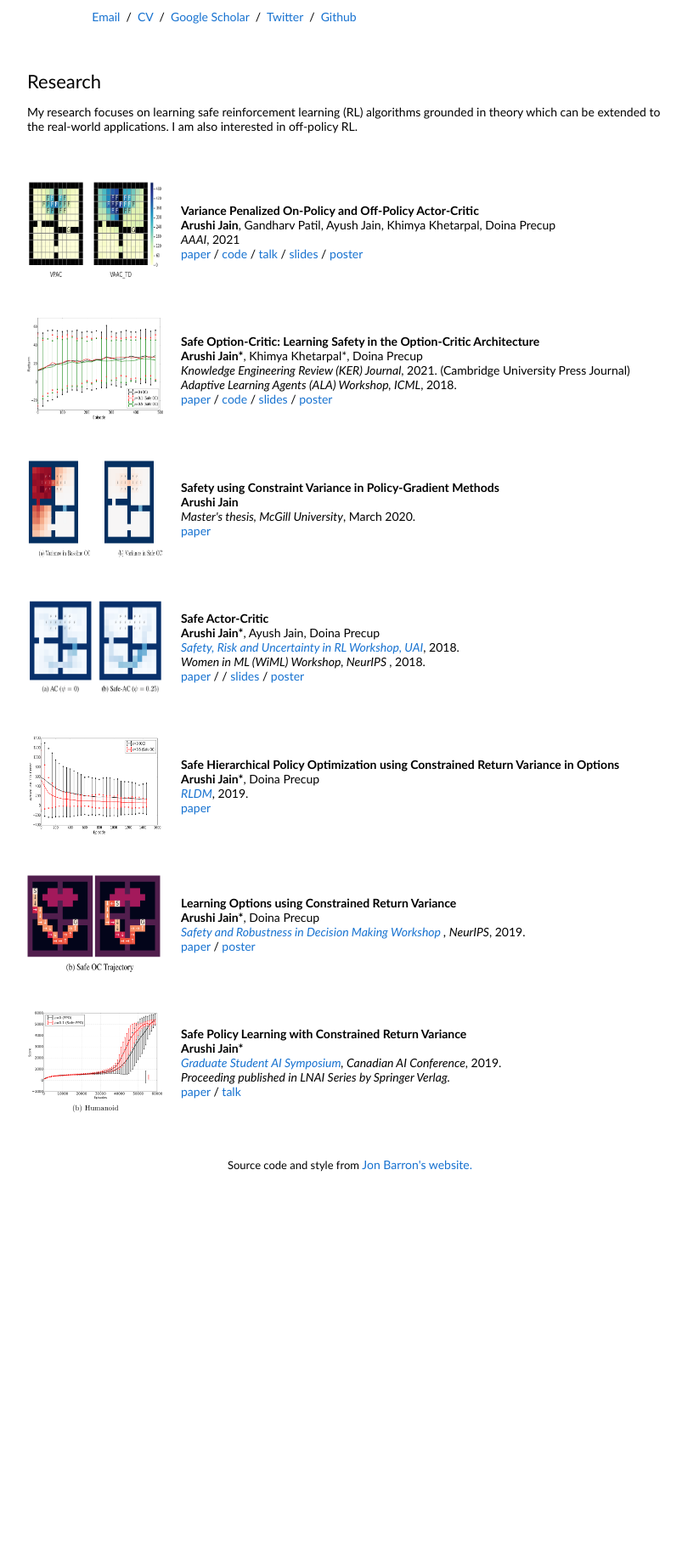
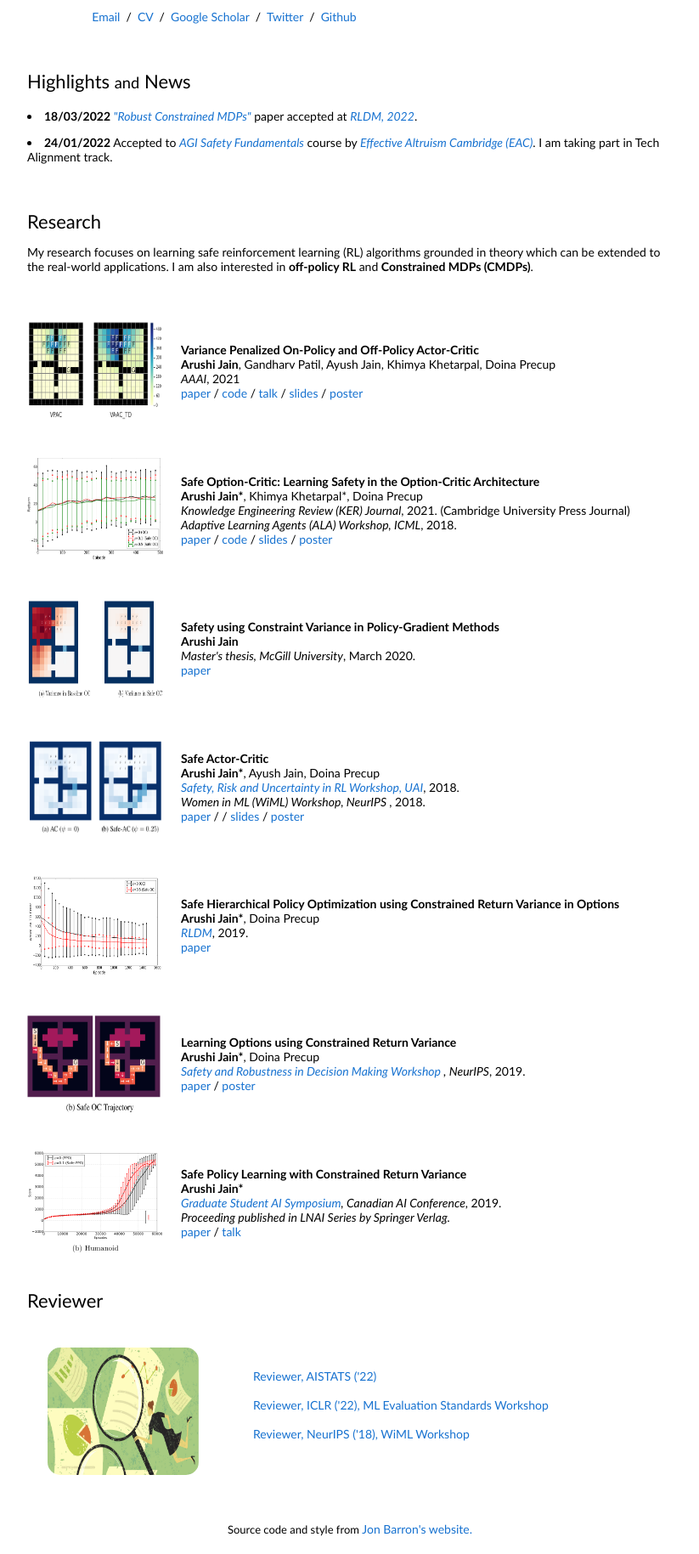
Before and after one commit to arushijain94/arushijain94.github.io, a plain HTML site: page index.html in a window 1280 px wide. Shown: the part 347-2176 px from the top of the page at 85% size, without its empty margins (228-1051 px from the left). Before the commit the page ends 1747 px from the top, so only its background shows below. Drawn offline with Linux system fonts and the light colour scheme.

Commit message:
added reviewer, highlight section

```diff
--- a/index.html
+++ b/index.html
@@ -41,12 +41,56 @@
             </td>
           </tr>
         </tbody></table>
+
+        <table style="width:100%;border:0px;border-spacing:0px;border-collapse:separate;margin-right:auto;margin-left:auto;"><tbody>
+        <tr>
+
+
+        <!-- The Timeline -->
+
+
+
+
+
+
+
+        <!-- The News -->
+        </tr></tbody></table>
+        <table style="width:100%;border:0px;border-spacing:0px;border-collapse:separate;margin-right:auto;margin-left:auto;"><tbody>
+            <tr>
+            <td style="padding:20px;width:100%;vertical-align:middle">
+              <heading>  Highlights <small>and</small> News </heading>
+              <div class="container sidebar col-md-3">
+            <div class="panel-group">
+              <div class="panel panel-default">
+                <div class="panel-heading">
+                  <h4 class="panel-title"></h4>
+                </div>
+                <div class="panel-body" id="oScroll">
+                <div id="scroll">
+                <li><b>18/03/2022</b> <i><a href="https://arushijain94.github.io/data/RLDM_CMDP_Politex.pdf">"Robust Constrained MDPs"</a></i> paper accepted at <i><a href="https://rldm.org/rldm-2022-workshops/">RLDM, 2022</a></i>.</li>
+                <p></p>
+
+
+
+                <p></p>
+                <li><b>24/01/2022</b> Accepted to <i><a href="https://www.eacambridge.org/agi-safety-fundamentals">AGI Safety Fundamentals</a></i> course by <i><a href="https://www.eacambridge.org/">Effective Altruism Cambridge (EAC)</a></i>. I am taking part in Tech Alignment track.</li>
+                <p></p>
+              </div>
+            </div>
+          </div>
+
+            </div></div></td>
+          </tr>
+        </tbody></table>
+
+
         <table style="width:100%;border:0px;border-spacing:0px;border-collapse:separate;margin-right:auto;margin-left:auto;"><tbody>
             <tr>
             <td style="padding:20px;width:100%;vertical-align:middle">
               <heading>Research</heading>
               <p>
-                My research focuses on learning safe reinforcement learning (RL) algorithms grounded in theory which can be extended to the real-world applications. I am also interested in off-policy RL.
+                My research focuses on learning safe reinforcement learning (RL) algorithms grounded in theory which can be extended to the real-world applications. I am also interested in <strong>off-policy RL</strong> and <strong>Constrained MDPs (CMDPs)</strong>.
               </p>
             </td>
           </tr>
@@ -188,6 +232,28 @@
           </tr>
 
         </tbody></table>
+
+        <table width="100%" align="center" border="0" cellspacing="0" cellpadding="20"><tbody>
+          <tr>
+            <td>
+              <heading>Reviewer</heading>
+            </td>
+          </tr>
+        </tbody></table>
+
+        <table width="100%" align="center" border="0" cellpadding="20"><tbody>
+          <tr>
+            <td width="33%" valign="center" align="center"><a href="#top"><img src="images/peer_review.jpg" alt="sym" width="80%" height="150" style="border-radius:15px"></a>
+            </td><td width="75%" valign="center">
+              <a href="http://aistats.org/aistats2022/">Reviewer, AISTATS ('22)</a><br><br>
+              <a href="https://ml-eval.github.io/">Reviewer, ICLR ('22), ML Evaluation Standards Workshop</a><br><br>
+              <a href="https://wimlworkshop.org/2018/">Reviewer, NeurIPS ('18), WiML Workshop</a><br><br>
+            </td>
+          </tr>
+        </tbody></table>
+
+
+
         <table style="width:100%;border:0px;border-spacing:0px;border-collapse:separate;margin-right:auto;margin-left:auto;">
           <tbody>
             <tr>
```
Also changed, not shown: images/peer_review.jpg (added), 1 other file.
